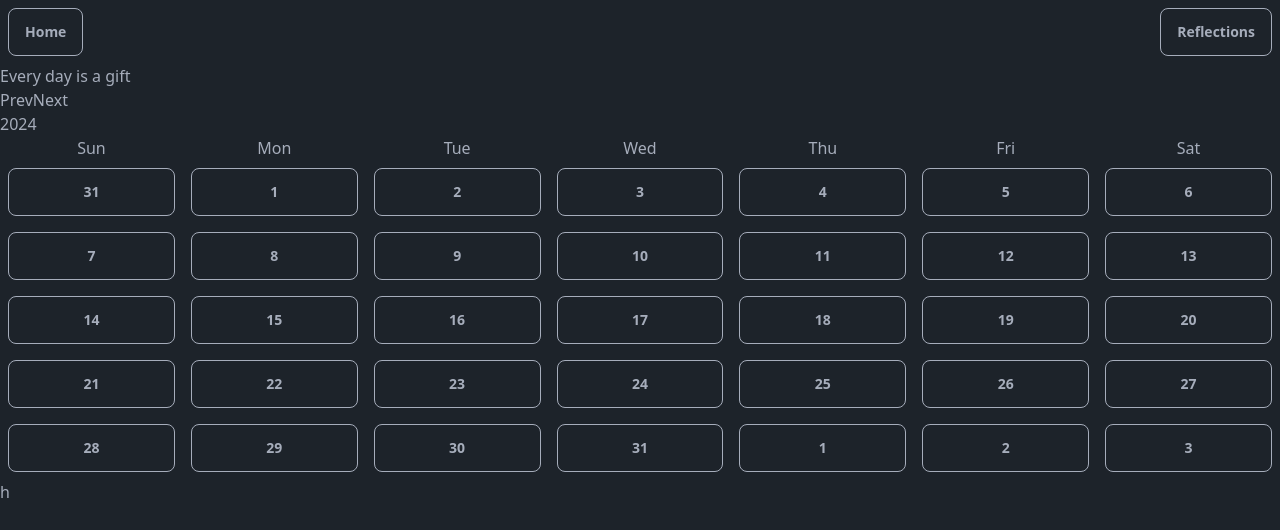
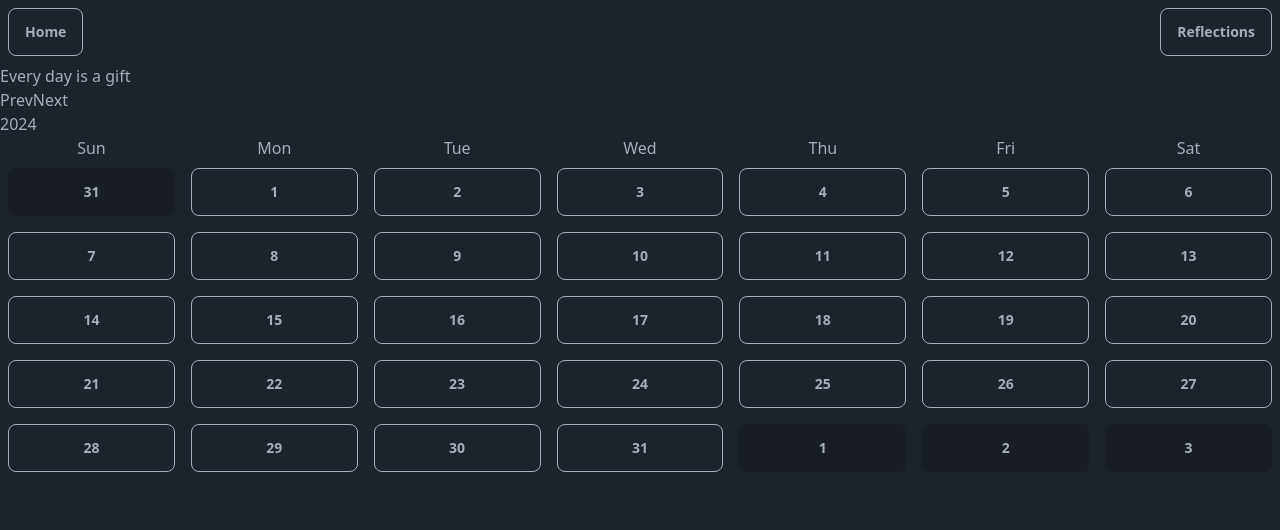
Before and after one commit to GreetingsNeighbor/Simplified-Lessons, a Next.js app: page / in a window 1280 px wide. Shown: the top 530 px of the page. Built offline with nearby package versions, Linux system fonts and the light colour scheme.

Commit message:
style date

```diff
--- a/components/Calendar.tsx
+++ b/components/Calendar.tsx
@@ -96,9 +96,10 @@ function Calendar() {
                     </div>
                 ))}
                 {allCalendarDays.map((day, index) => (
-                    <CalendarDay keya={index} day={day} />
+                    <CalendarDay num={index} day={day} isDisabled={day.getMonth()!== selectedDate.getMonth()}/>
+
                 ))}
-            h</div>
+            </div>
         </div>
     );
     // for (let i = 0; i < startDayOfWeek; i++) {
--- a/components/CalendarDay.tsx
+++ b/components/CalendarDay.tsx
@@ -1,9 +1,9 @@
-const CalendarDay = ({ keya, day
+const CalendarDay = ({ num, day, isDisabled
     //, month, year, events
-}:{keya: number, day: Date | null}
+}:{num: number, day: Date | null, isDisabled: boolean}
 ) => {
     return (
-        <div className="btn btn-outline outline-teal-800 m-2" key={keya}>
+        <div className={`btn outline-teal-800 m-2 ${isDisabled? "no-animation":"btn-outline"}` }key={num} aria-disabled={true}>
                         {day ? day.getDate() : ''}
         </div>
     );
```
